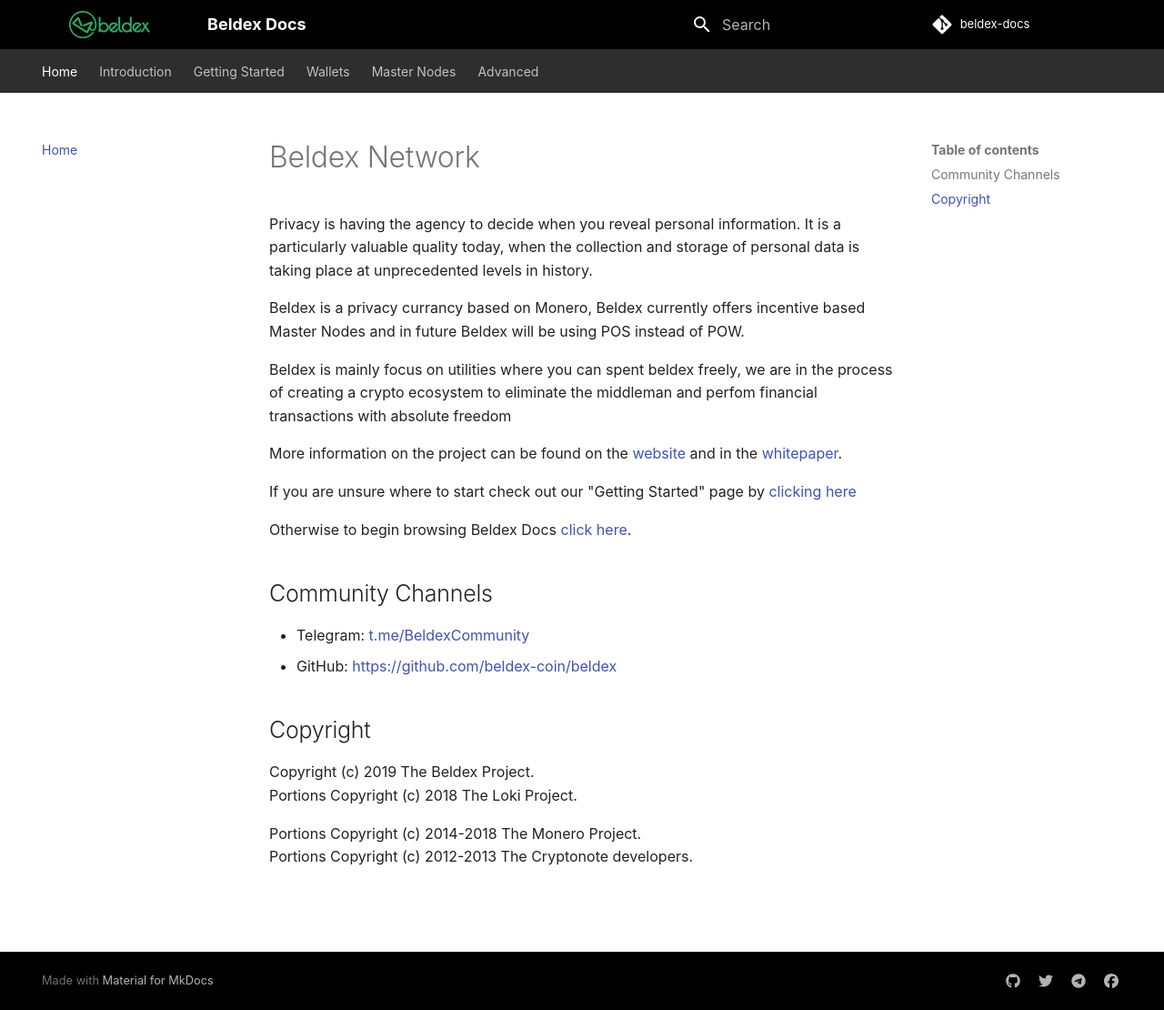
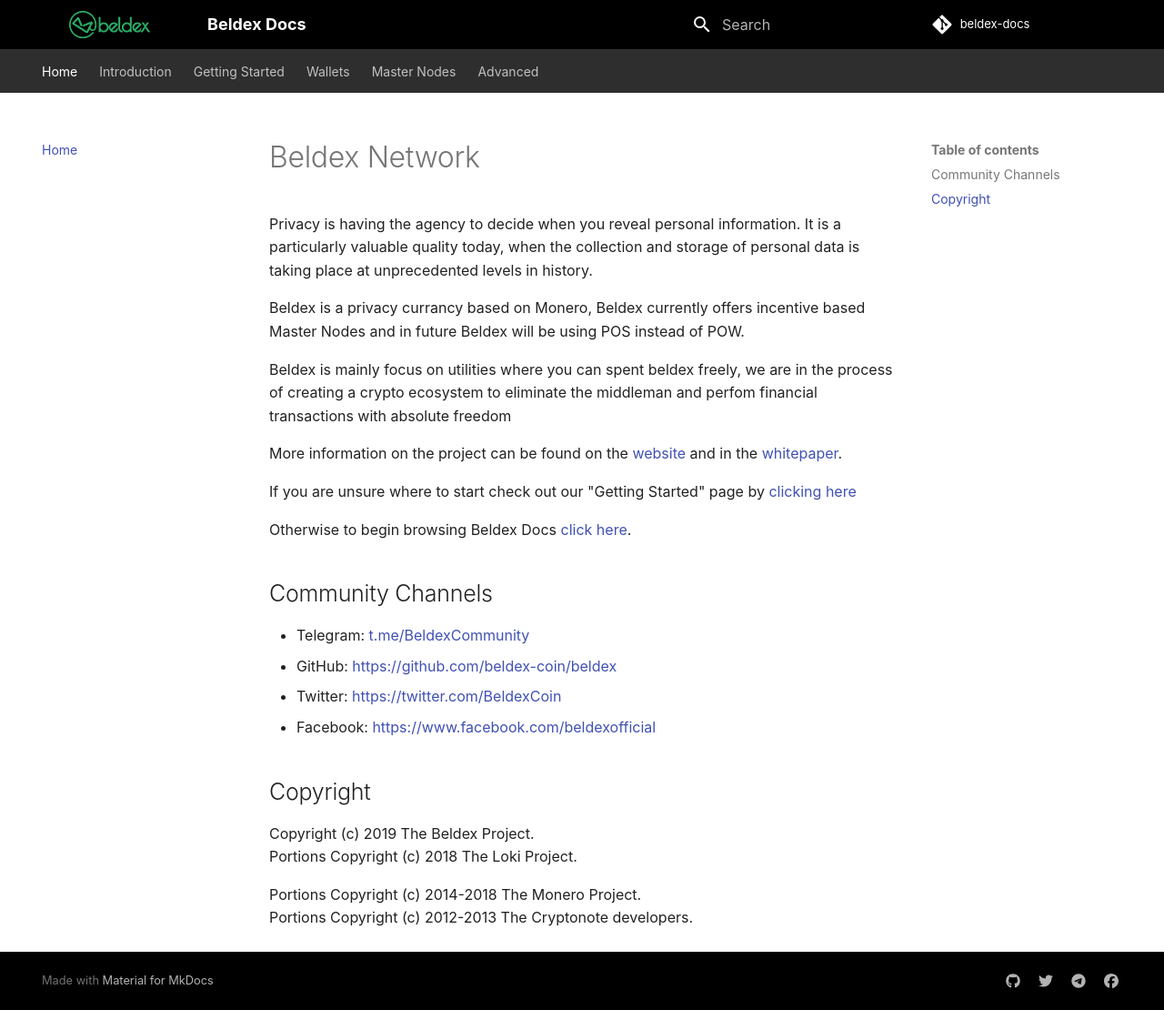
Before and after one commit to Beldex-Coin/beldex-docs, an MkDocs documentation site: the page built from docs/index.md, in a window 1280 px wide and 1110 px high. Shown: the whole window at 91% size. Built offline with MkDocs 1.6.1 and Material for MkDocs 9.7.7, drawn with Linux system fonts in a browser that asks for light colours; comment, search, counter and statistics services are not loaded; part of the change alters nothing that is shown.

Commit message:
added twitter and fb community channels

```diff
--- a/docs/index.md
+++ b/docs/index.md
@@ -16,6 +16,8 @@ Otherwise to begin browsing Beldex Docs [click here](Introduction/BeldexNetwork.
 
 - Telegram: [t.me/BeldexCommunity](https://t.me/beldexcoin)
 - GitHub: [https://github.com/beldex-coin/beldex](https://github.com/beldex-coin/beldex)
+- Twitter: [https://twitter.com/BeldexCoin](https://twitter.com/BeldexCoin)
+- Facebook: [https://www.facebook.com/beldexofficial](https://www.facebook.com/beldexofficial)
 
 ## Copyright
 
--- a/mkdocs.yml
+++ b/mkdocs.yml
@@ -80,5 +80,3 @@ extra:
       link: 'https://t.me/beldexcoin'
     - type: 'facebook'
       link: 'https://www.facebook.com/beldexofficial/'
-
-#dev_addr: '0.0.0.0:8000'
```
